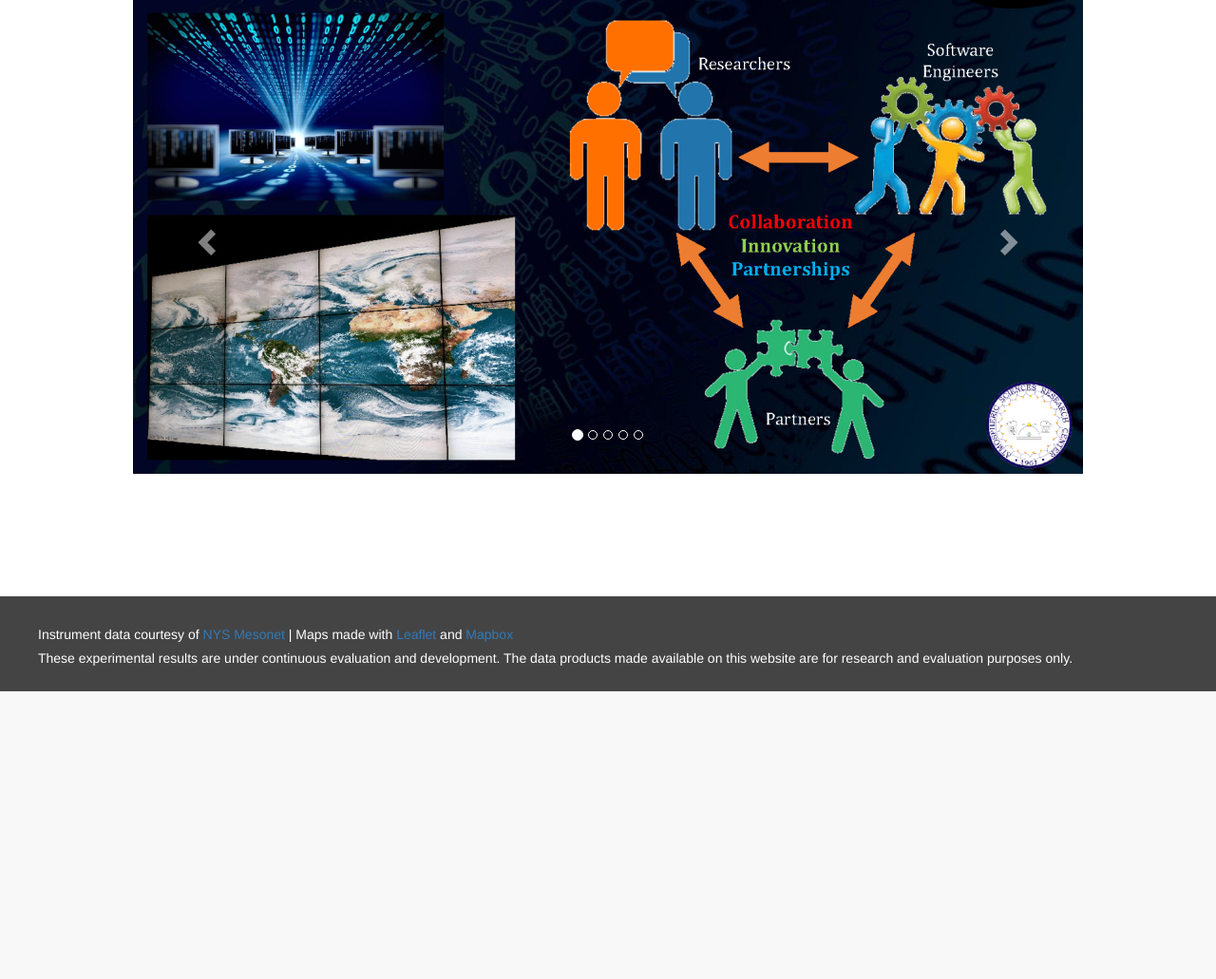
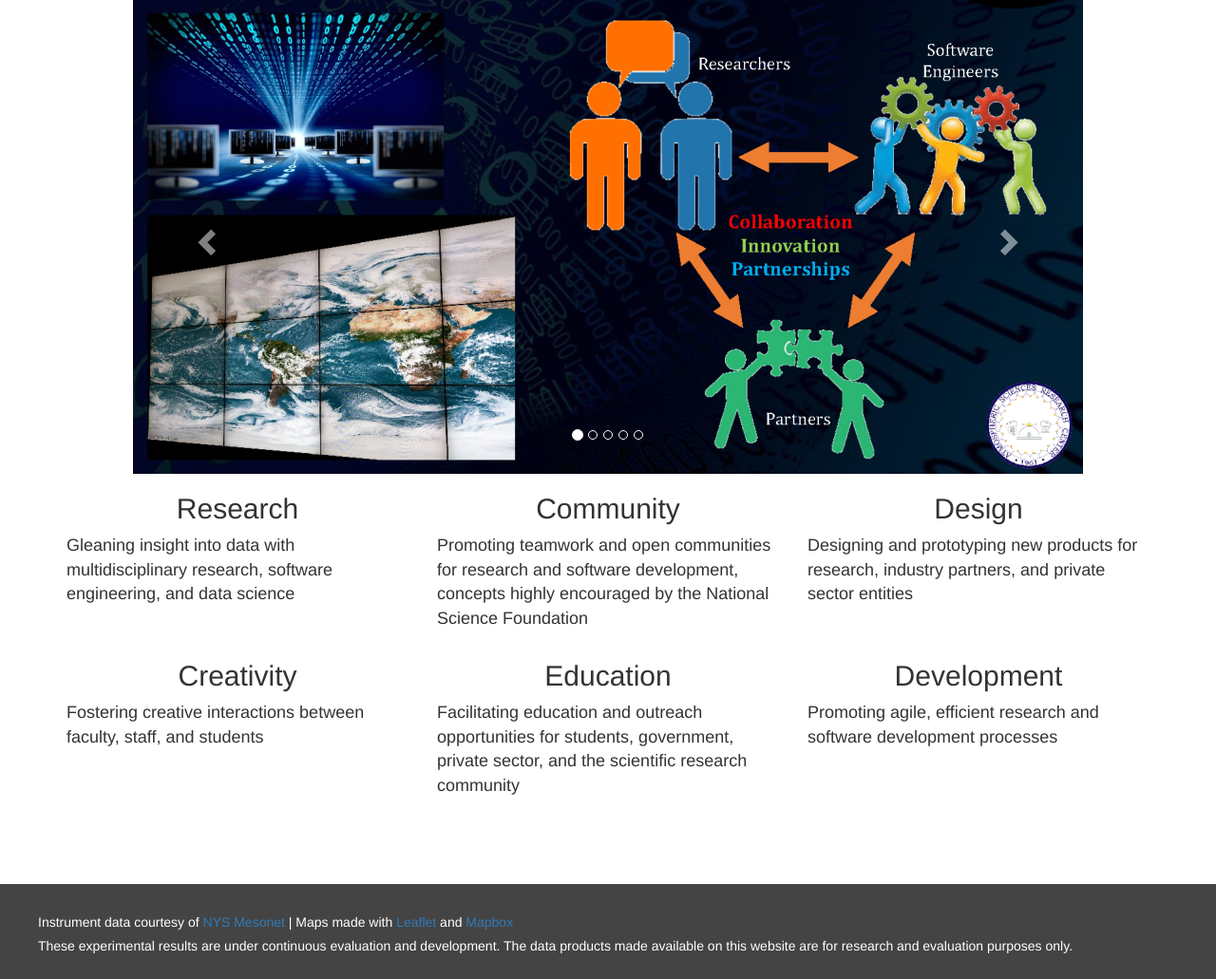
Before and after one commit to ASRCsoft/xcite_apps, a Django app: template profileBrowser/templates/home.html in a window 1280 px wide. Shown: the part 72-1103 px from the top of the page at 95% size. Before the commit the page ends 800 px from the top, so only its background shows below. Run offline with Django 3.2, Linux system fonts and the light colour scheme; the template is opened without the code that fills it, so the values that code supplies are empty; some libraries are stand-ins or nearby versions.

Commit message:
Added marketing blurbs

```diff
--- a/profileBrowser/templates/home.html
+++ b/profileBrowser/templates/home.html
@@ -15,6 +15,16 @@
  }
  #carousel-example-generic .carousel-control {
      background-image: none;
+ }
+ .row {
+     margin-right: -15px;
+     margin-left: -15px;
+ }
+ .col-md-4 h2 {
+     text-align: center;
+ }
+ .col-md-4 p {
+     font-size: 1.8rem;
  }
 </style>
 {% endblock %}
@@ -78,4 +88,41 @@
 	<span class="sr-only">Next</span>
     </a>
 </div>
+
+<!-- text grid -->
+<div class="container">
+    <div class="row">
+	<div class="col-md-4">
+	    <h2>Research</h2>
+	    <p>Gleaning insight into data with multidisciplinary research, software engineering, and data science</p>
+	    <!-- <p>Where multidisciplinary researchers and software engineers can work together to better promote, and glean insight into their data through innovative software development, data science/analytics, machine learning and advanced scientific visualization</p> -->
+	</div>
+	<div class="col-md-4">
+	    <h2>Community</h2>
+	    <p>Promoting teamwork and open communities for research and software development, concepts highly encouraged by the National Science Foundation</p>
+	</div>
+	<div class="col-md-4">
+	    <h2>Design</h2>
+	    <p>Designing and prototyping new products for research, industry partners, and private sector entities</p>
+	    <!-- <p>For research, industry partners, and private sector entities to design and prototype new product ventures and technology transfer opportunities</p> -->
+	</div>
+    </div>
+    <div class="row">
+	<div class="col-md-4">
+	    <h2>Creativity</h2>
+	    <p>Fostering creative interactions between faculty, staff, and students</p>
+	    <!-- <p>Providing an environment of commonality amongst faculty, staff, and students where the creative attitude can be fostered and developed</p> -->
+	</div>
+	<div class="col-md-4">
+	    <h2>Education</h2>
+	    <p>Facilitating education and outreach opportunities for students, government, private sector, and the scientific research community</p>
+	</div>
+	<div class="col-md-4">
+	    <h2>Development</h2>
+	    <p>Promoting agile, efficient research and software development processes</p>
+	    <!-- <p>Agile research and software development processes will thrive</p> -->
+	</div>
+    </div>
+</div>
+
 {% endblock %}
```
